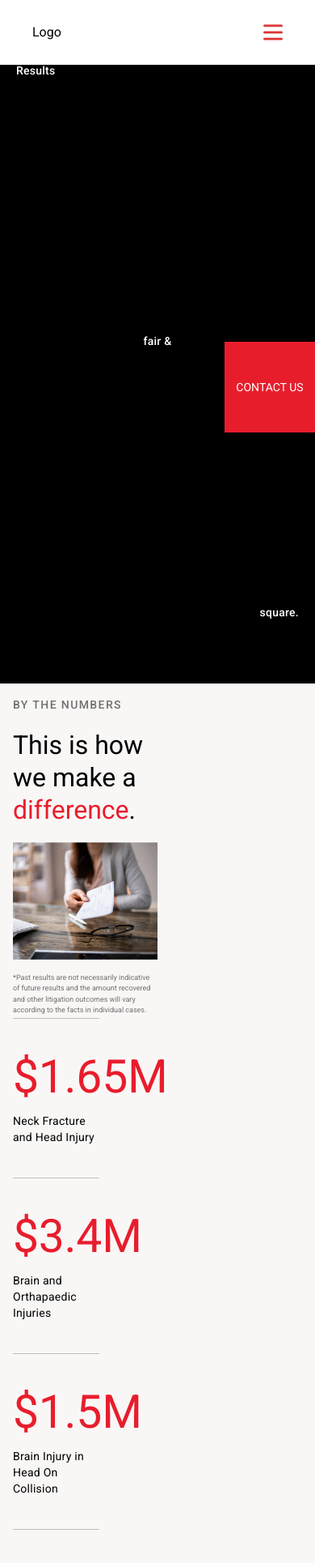
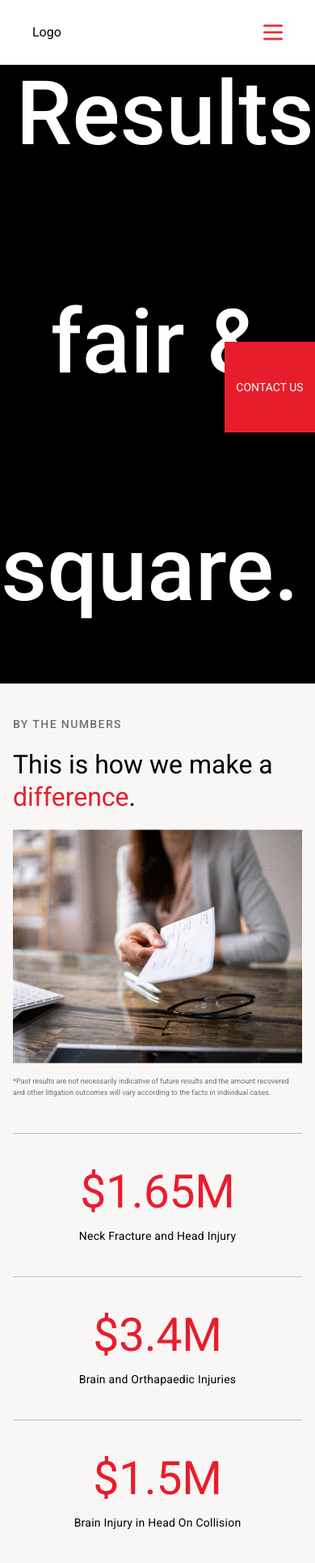
Before and after one commit to DevOluwatoyin/commercial-website, a React (Vite) app: page / in a window 390 px wide. Shown: the top 1930 px of the page at 81% size. Built offline with nearby package versions, Linux system fonts and the light colour scheme.

Commit message:
Fix responsive view

```diff
--- a/src/components/Stats.jsx
+++ b/src/components/Stats.jsx
@@ -6,19 +6,16 @@ import { stats } from "../constants/partners";
 const Stats = () => {
   return (
     <section className="bg-primary-500">
-      <div className="w-full p-4 flex flex-col justify-between md:flex-row md:items-center md:p-20">
-        <div className="space-y-5 w-1/2">
-          <Typography
-            // variant="body-s"
-            customClassName="uppercase !text-primary-light text-[11px] !tracking-widest"
-          >
+      <div className="w-full p-4 py-10 flex flex-col gap-10 justify-between md:flex-row md:items-center md:p-20">
+        <div className="space-y-5 md:w-1/2">
+          <Typography customClassName="uppercase !text-primary-light text-[11px] !tracking-widest">
             By the numbers
           </Typography>
           <Typography
             color="primary-dark"
             variant="headline-l"
             fontWeight="regular"
-            customClassName="max-w-xs"
+            customClassName="md:max-w-xs"
           >
             This is how we make a
             <Typography tag="span" variant="headline-l" fontWeight="regular">
@@ -36,11 +33,11 @@ const Stats = () => {
             </small>
           </div>
         </div>
-        <div className="flex flex-col justify-between border-t border-t-gray-200 w-[30%]">
+        <div className="flex flex-col justify-between items-center border-t border-t-gray-200 md:items-start md:w-[30%]">
           {stats.map((stat, id) => (
             <div
               key={id}
-              className="border-b border-b-gray-200 py-10 space-y-3"
+              className="border-b border-b-gray-200 py-10 space-y-3 w-full text-center flex flex-col items-center md:items-start"
             >
               <Typography
                 fontWeight="regular"
--- a/src/pages/home.jsx
+++ b/src/pages/home.jsx
@@ -11,20 +11,22 @@ const Home = () => {
     <Fragment>
       <section className="bg-black-700 h-screen">
         <div className="flex !flex-col px-5 py-20 !justify-between h-screen md:px-10">
-          <Typography customClassName="text-[110px] text-white md:text-[200px] leading-[1.1]">
+          <Typography customClassName="!text-[110px] text-white md:!text-[200px] leading-[1.1]">
             Results
           </Typography>
-          <Typography customClassName="text-[110px] text-white self-center md:text-[200px] leading-[1.1]">
+          <Typography customClassName="!text-[110px] text-white self-center md:!text-[200px] leading-[1.1]">
             fair &
           </Typography>
-          <Typography customClassName="text-[110px] text-white self-end md:text-[200px]  leading-[1.1]">
+          <Typography customClassName="!text-[110px] text-white self-end md:!text-[200px]  leading-[1.1]">
             square.
           </Typography>
         </div>
       </section>
+
       <Stats />
+
       <section className="bg-red-100 flex items-center justify-center py-20">
-        <Typography customClassName="text-[100px] mx-auto max-w-6xl text-center md:!text-[120px] !leading-[1.1]">
+        <Typography customClassName="!text-[90px] mx-auto max-w-6xl text-center md:!text-[120px] !leading-[1.1]">
           <q>They go above and beyond for you...</q>
         </Typography>
       </section>
@@ -33,8 +35,11 @@ const Home = () => {
         customStyle="!w-28 !h-28 !uppercase fixed right-0 top-[50%]"
         text="contact us"
       />
+
       <Mission />
+
       <NewsLetter />
+
       <Partner />
     </Fragment>
   );
```
